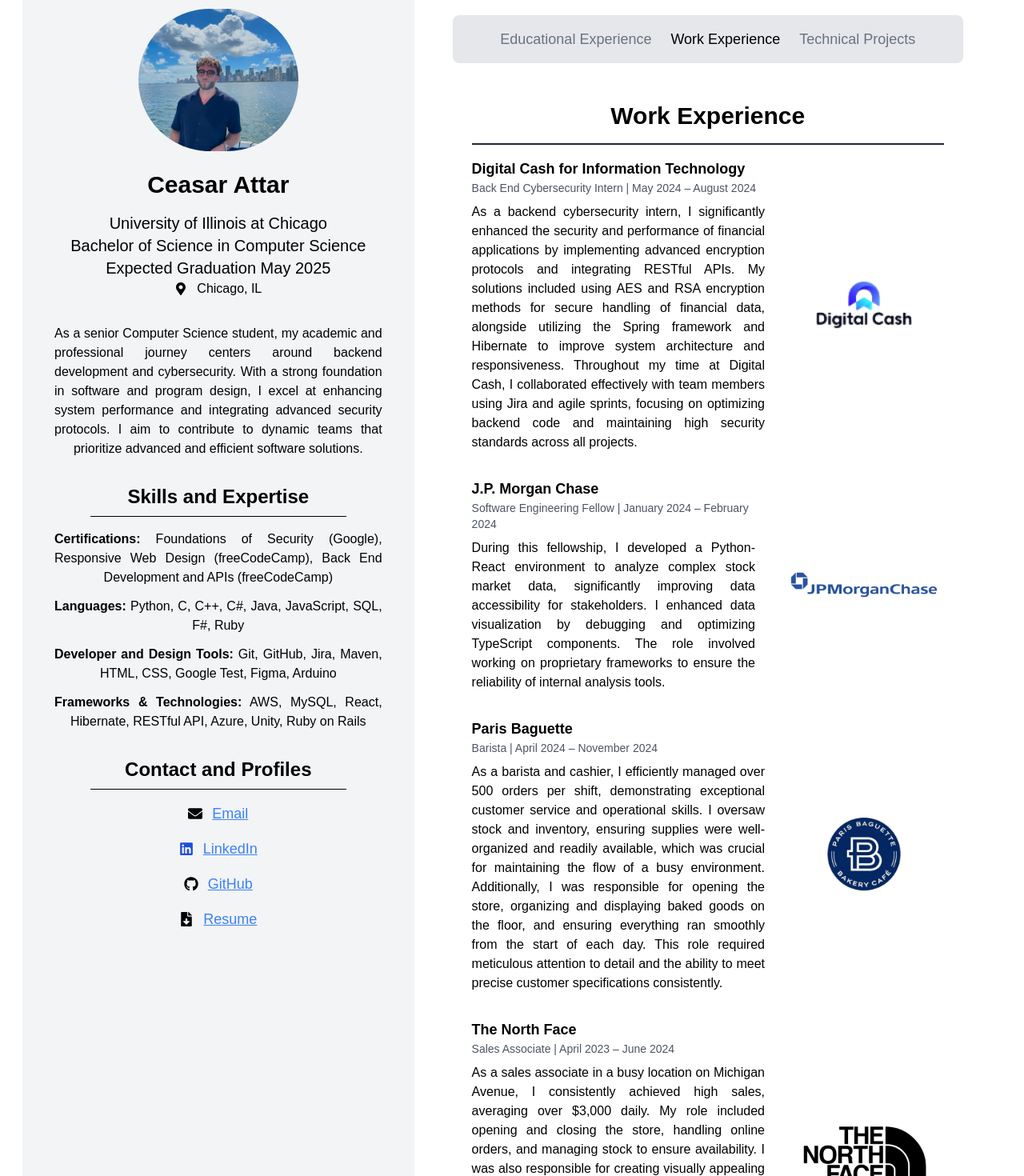
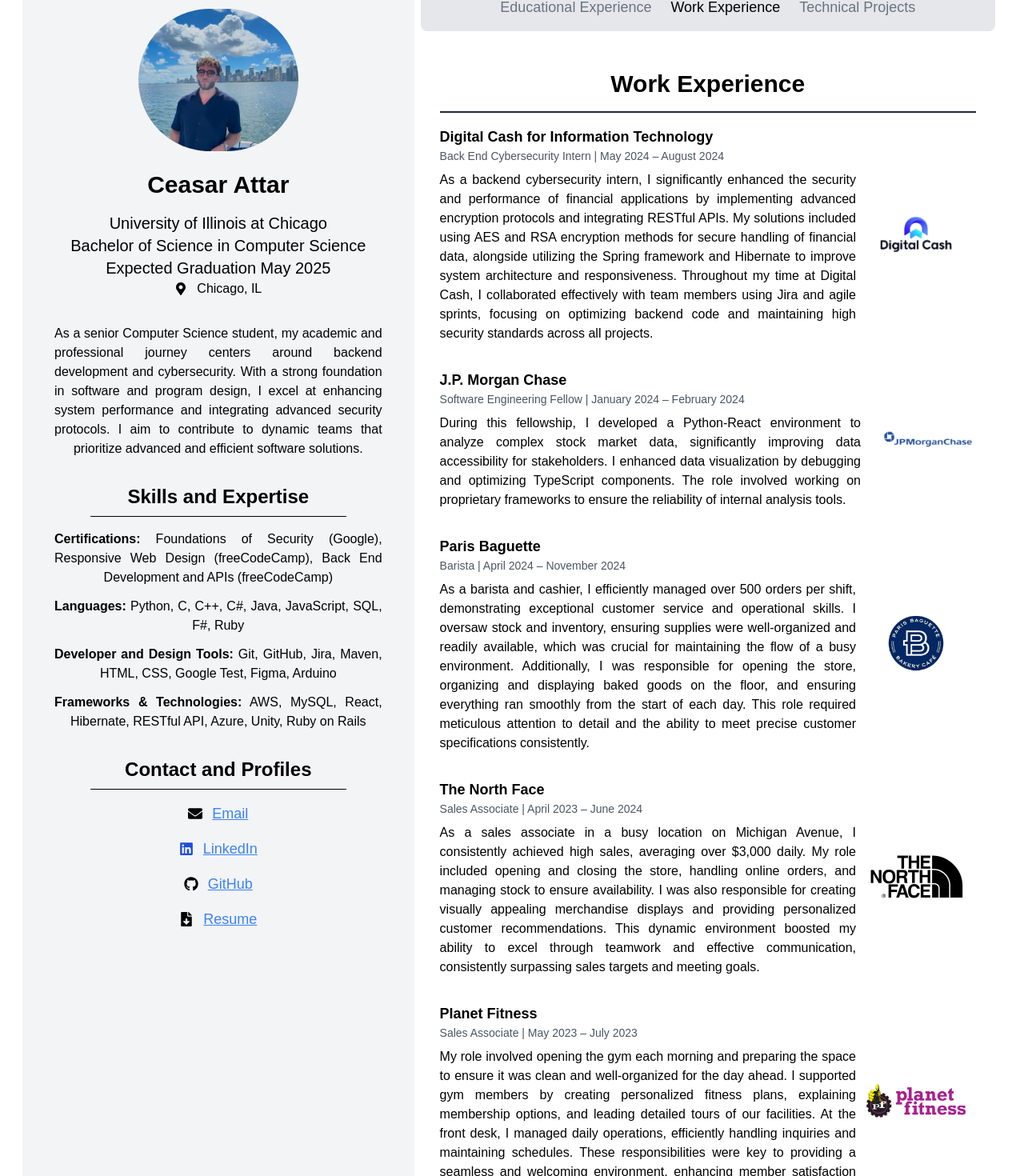
Before and after one commit to ceasarattar/resumewebsite, a Next.js app: page / in a window 1280 px wide. Shown: the part 413-1883 px from the top of the page at 80% size. Built offline with nearby package versions, Linux system fonts and the light colour scheme.

Commit message:
Final Push

```diff
--- a/app/page.js
+++ b/app/page.js
@@ -70,20 +70,19 @@
             </div>
           </div>
         );
-
       case "workExperience":
         return (
           <div className="p-6">
             <h2 className="text-3xl font-semibold text-center mb-4">Work Experience</h2>
             <hr className="w-full mx-auto mb-4 border-t-2 border-gray-800" />
             {/* Digital Cash */}
-            <div className="flex flex-wrap items-center mb-8 flex-row-reverse gap-x-6">
+            <div className="flex flex-wrap items-center mb-8 flex-row-reverse">
               <div className="ml-auto pr-90">
                 <Image
                   src="/images/digitalcash.png"
                   alt="Digital Cash Logo"
-                  width={200}
-                  height={200}
+                  width={150}
+                  height={150}
                 />
               </div>
               <div className="flex-1">
@@ -100,13 +99,13 @@
               </div>
             </div>
             {/* J.P. Morgan */}
-            <div className="flex flex-wrap items-center mb-8 flex-row-reverse gap-x-9">
+            <div className="flex flex-wrap items-center mb-8 flex-row-reverse gap-x-6">
               <div className="ml-auto pr-90">
                 <Image
                   src="/images/chase.png"
                   alt="J.P. Morgan Logo"
-                  width={200}
-                  height={200}
+                  width={120}
+                  height={120}
                 />
               </div>
               <div className="flex-1">
@@ -121,13 +120,13 @@
               </div>
             </div>
             {/* Paris Baguette */}
-            <div className="flex flex-wrap items-center mb-8 flex-row-reverse gap-x-6">
+            <div className="flex flex-wrap items-center mb-8 flex-row-reverse">
               <div className="ml-auto pr-90">
                 <Image
                   src="/images/parisbaguette.png"
                   alt="Paris Baguette Logo"
-                  width={200}
-                  height={200}
+                  width={150}
+                  height={150}
                 />
               </div>
               <div className="flex-1">
@@ -143,13 +142,13 @@
               </div>
             </div>
             {/* The North Face */}
-            <div className="flex flex-wrap items-center mb-8 flex-row-reverse gap-x-6">
+            <div className="flex flex-wrap items-center mb-8 flex-row-reverse">
               <div className="ml-auto pr-90">
                 <Image
                   src="/images/thenorthface.png"
                   alt="The North Face Logo"
-                  width={200}
-                  height={200}
+                  width={150}
+                  height={150}
                 />
               </div>
               <div className="flex-1">
@@ -165,13 +164,13 @@
               </div>
             </div>
             {/* Planet Fitness */}
-            <div className="flex flex-wrap items-center mb-8 flex-row-reverse gap-x-6">
+            <div className="flex flex-wrap items-center mb-8 flex-row-reverse">
               <div className="ml-auto pr-90">
                 <Image
                   src="/images/planetfitness.png"
                   alt="Planet Fitness Logo"
-                  width={200}
-                  height={200}
+                  width={150}
+                  height={150}
                 />
               </div>
               <div className="flex-1">
@@ -200,7 +199,7 @@
               <Image
                 src="/images/cta.png"
                 alt="CTA Database App"
-                width={200}
+                width={100}
                 height={100}
                 className="ml-6"
               />
@@ -592,7 +591,7 @@
         </div>
 
         {/* Right Section */}
-        <div className="w-3/5 p-12">
+        <div className="w-3/5 p-2">
           {/* Tabs */}
           <div className="flex justify-center gap-6 p-4 bg-gray-200 rounded-lg mb-6">
             <button
```
